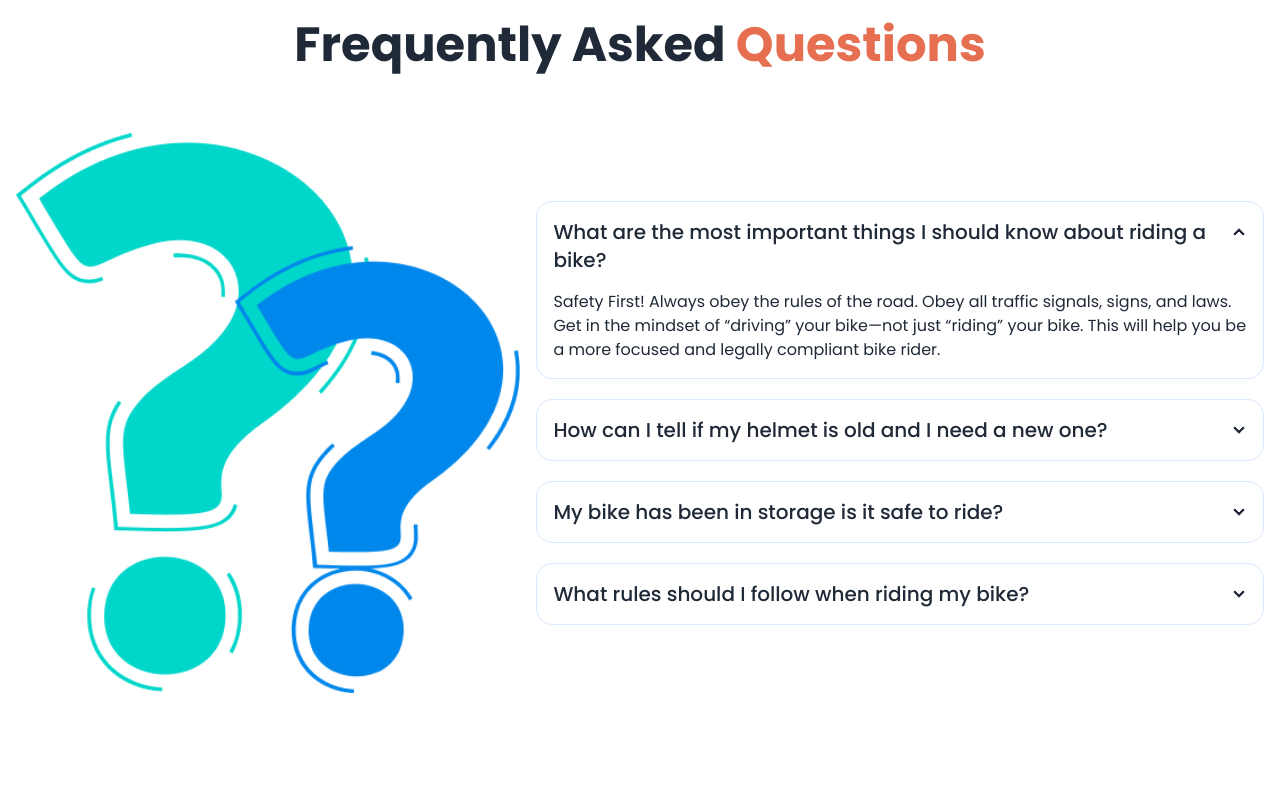
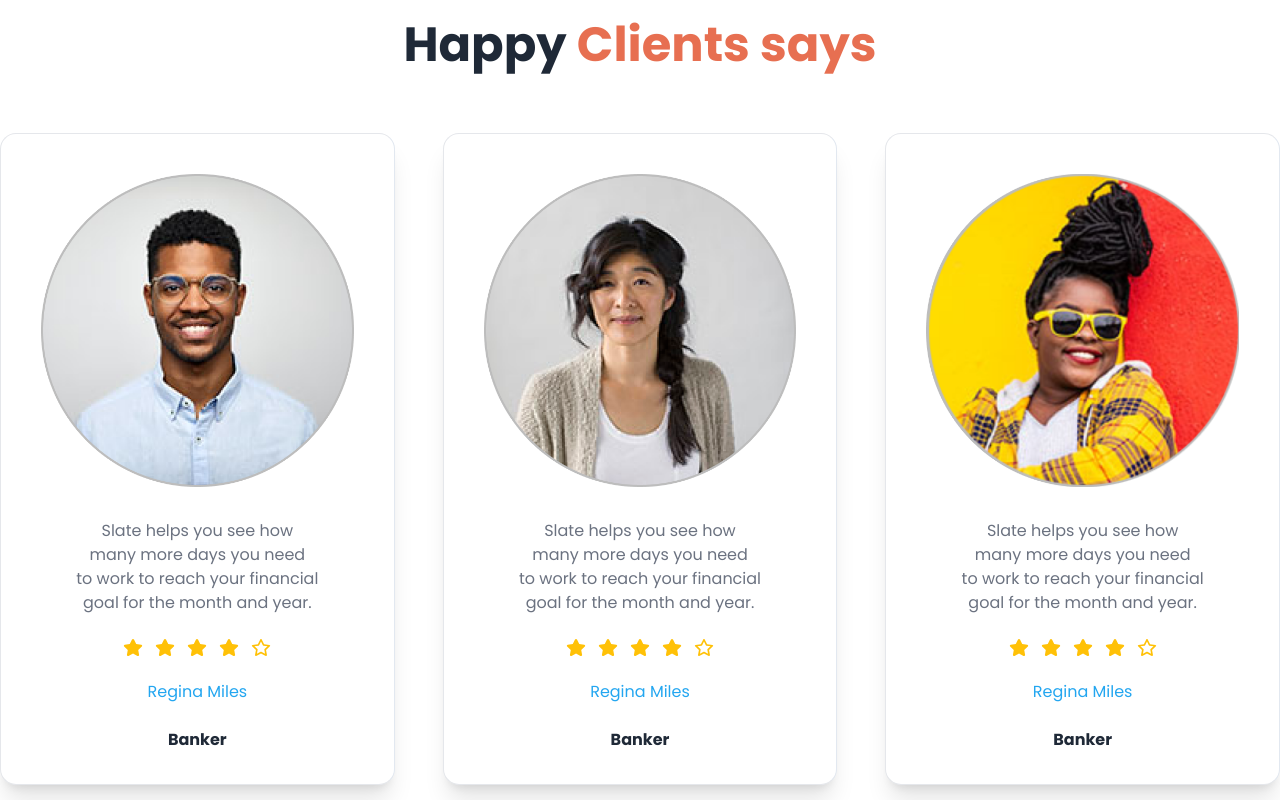
Before and after one commit to Himon64/biker-zone, a plain HTML site: page index.html in a window 1280 px wide. Shown: the part 1880-2680 px from the top of the page. Drawn offline with nearby package versions, Linux system fonts and the light colour scheme.

Commit message:
Happy Clients Section done

```diff
--- a/index.html
+++ b/index.html
@@ -23,6 +23,7 @@
               colors: {
                 clifford: '#E76F51',
                 bike_primary: '#E76F51',
+                happy_color: '#23A6F0',
                 bike_primary_bg: 'rgba(231, 111, 81, 0.1)',
               }
             }
@@ -157,7 +158,7 @@
             <!-- Bikes image  -->
             <div class="grid grid-cols-1 gap-10  md:grid-cols-2 lg:grid-cols-3">
                 <div class="flex justify-center items-center">
-                    <img class="filter grayscale " src="images/others/feature-bike.png" alt="">
+                    <img class="filter grayscale" src="images/others/feature-bike.png" alt="">
                 </div>
                 <div class="flex justify-center items-center w-full">
                     <img src="images/others/feature-bike.png" alt="">
@@ -222,7 +223,84 @@
         </section>
 
         <!-- Happy Clients Section -->
-        <section class="my-24"></section>
+        <section class="my-24">
+            <h3 class="text-5xl font-bold text-center mb-16">Happy <span class="text-bike_primary">Clients says</span></h3>
+            <!-- card container  -->
+            <div class="grid grid-cols-1 md:grid-cols-2 lg:grid-cols-3 gap-12">
+                <!-- card-1 -->
+                    <div class="card bg-base-100  shadow-xl border border-r-slate-200 ">
+                <figure class="px-10 pt-10">
+                    <img
+                    src="images/others/user-1.png"
+                    alt="Shoes"
+                    class="rounded-xl" />
+                </figure>
+                <div class="card-body items-center text-center">
+                    <p class="text-gray-500">Slate helps you see how <br>
+                    many more days you need <br>
+                    to work to reach your financial <br>
+                    goal for the month and year.</p>
+                    <div class="flex space-x-3 pt-4">
+                        <img class="w-5" src="images/icons/star-solid.svg" alt="">
+                        <img class="w-5" src="images/icons/star-solid.svg" alt="">
+                        <img class="w-5" src="images/icons/star-solid.svg" alt="">
+                        <img class="w-5" src="images/icons/star-solid.svg" alt="">
+                        <img class="w-5" src="images/icons/star-regular.svg" alt="">
+                    </div>
+                    <p class="text-happy_color pt-4 ">Regina Miles</p>
+                    <p class="font-bold pt-4">Banker</p>
+                </div>
+            </div>
+            <!-- card-2 -->
+            <div class="card bg-base-100  shadow-xl border border-r-slate-200">
+                <figure class="px-10 pt-10">
+                   <img
+                    src="images/others/user-2.png"
+                    alt="Shoes"
+                    class="rounded-xl" />
+                </figure>
+                <div class="card-body items-center text-center">
+                  <p class="text-gray-500">Slate helps you see how <br>
+                    many more days you need <br>
+                    to work to reach your financial <br>
+                    goal for the month and year.</p>
+                    <div class="flex space-x-3 pt-4">
+                        <img class="w-5" src="images/icons/star-solid.svg" alt="">
+                        <img class="w-5" src="images/icons/star-solid.svg" alt="">
+                        <img class="w-5" src="images/icons/star-solid.svg" alt="">
+                        <img class="w-5" src="images/icons/star-solid.svg" alt="">
+                        <img class="w-5" src="images/icons/star-regular.svg" alt="">
+                    </div>
+                    <p class="text-happy_color pt-4 ">Regina Miles</p>
+                    <p class="font-bold pt-4">Banker</p>
+                </div>
+            </div>
+            <!-- card-3 -->
+            <div class="card bg-base-100  shadow-xl border border-r-slate-200">
+                <figure class="px-10 pt-10">
+                  <img
+                    src="images/others/user-3.png"
+                    alt="Shoes"
+                    class="rounded-xl" />
+                </figure>
+                <div class="card-body items-center text-center">
+                  <p class="text-gray-500">Slate helps you see how <br>
+                    many more days you need <br>
+                    to work to reach your financial <br>
+                    goal for the month and year.</p>
+                    <div class="flex space-x-3 pt-4">
+                        <img class="w-5" src="images/icons/star-solid.svg" alt="">
+                        <img class="w-5" src="images/icons/star-solid.svg" alt="">
+                        <img class="w-5" src="images/icons/star-solid.svg" alt="">
+                        <img class="w-5" src="images/icons/star-solid.svg" alt="">
+                        <img class="w-5" src="images/icons/star-regular.svg" alt="">
+                    </div>
+                    <p class="text-happy_color pt-4 ">Regina Miles</p>
+                    <p class="font-bold pt-4">Banker</p>
+                </div>
+            </div>
+            </div>
+        </section>
 
 
 
```
